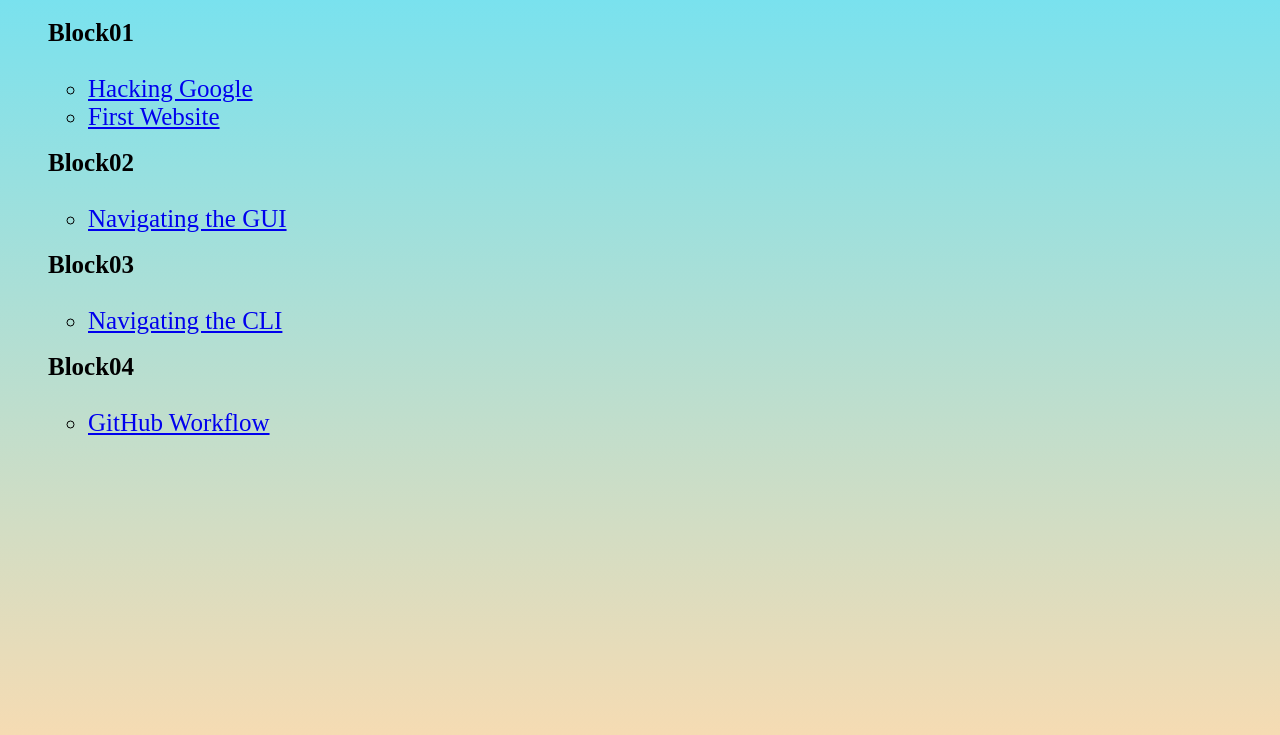
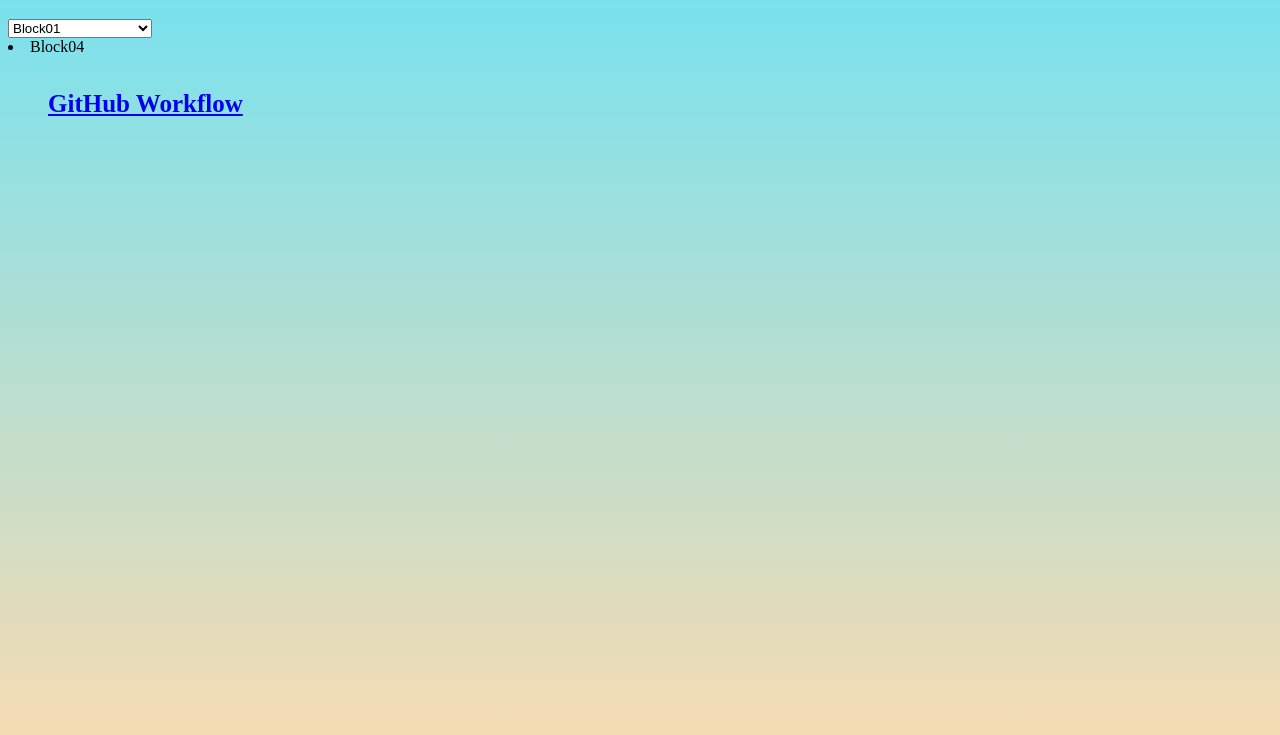
Before and after one commit to Joe-Hinton-Personal-Website/personal-website, a plain HTML site: page index.html in a window 1280 px wide. Shown: the part 61-796 px from the top of the page. Drawn offline with Linux system fonts and the light colour scheme.

Commit message:
add block08 index and styles

```diff
--- /dev/null
+++ b/fullstack/block08/styles.css
@@ -0,0 +1,40 @@
+* {
+  box-sizing: border-box;
+  padding: 0;
+  margin: 0;
+}
+
+body {
+  display: flex;
+  justify-content: center;
+  align-items: flex-start;
+  min-height: 100vh;
+  background-color: cadetblue;
+  border: red 3px solid;
+}
+
+section {
+  text-align: center;
+  font-size: 2.5em;
+  align-items: center;
+  border: greenyellow 3px solid;
+}
+img {
+  height: 300px;
+  margin-top: 5rem;
+}
+
+@media (min-width: 768px)  {
+
+  img {
+    height: 600px;
+    margin-top: 10rem;
+  }
+}
+
+@media (min-width: 1800px)  {
+  img {
+    height: 800px;
+    margin-top: 5rem;
+  }
+}
--- a/index.html
+++ b/index.html
@@ -11,35 +11,34 @@
 
   <h1>Fullstack Journey</h1>
 
+  <select onchange="window.location.href=this.value;">
 
-  <ul>
-    <li>Block01
-      <br><br>
-    <ul>
-      <li><a href="block01/hackingGoogle/index.html">Hacking Google</a> </li>
-      <li> <a href="block01/firstWebsite/index.html">First Website</a> </li>
-    </ul>
-    </li>
+    <option value="#">Block01</option>
+    <option value="fullstack/block01/firstWebsite/index.html">-First Website</option>
+    <option value="fullstack/block01/hackingGoogle/index.html">-Hacking Google</option>
 
-    <br>
+    <option value="#">Block02</option>
+    <option value="fullstack/block02/index.html">-Navigating The GUI</option>
 
-    <li>Block02
-      <br><br>
-    <ul>
-      <li> <a href="block02/index.html">Navigating the GUI</a></li>
-    </ul>
-    </li>
+    <option value="#">Block03</option>
+    <option value="fullstack/block03/index.html">-Navigating The CLI</option>
 
-    <br>
+    <option value="#">Block04</option>
+    <option value="fullstack/block04/index.html">-GitHub Workflow</option>
 
-    <li>Block03
-      <br><br>
-      <ul>
-        <li> <a href="block03/index.html">Navigating the CLI</a></li>
-      </ul>
-    </li>
+    <option value="#">Block05</option>
+    <option value="fullstack/block05/index.html">-The Zoo Problem</option>
 
-    <br>
+    <option value="#">Block06</option>
+    <option value="fullstack/block06/index.html">-Grocery  List</option>
+
+    <option value="#">Block07</option>
+    <option value="fullstack/block07/index.html">-Secure The Vault</option>
+
+    <option value="#">Block08</option>
+    <option value="fullstack/block08/index.html">-Team Practice</option>
+  </select>
+
 
     <li>Block04
       <br><br>
```
Also changed, not shown: fullstack/block08/index.html (added, +20 -0 lines).
